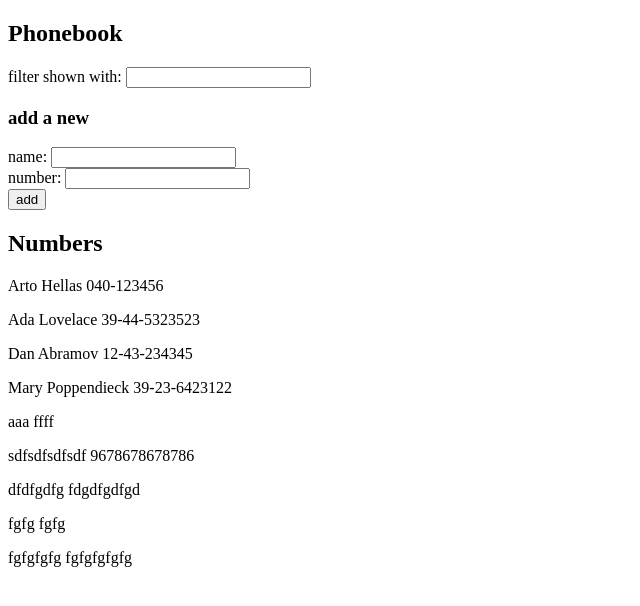
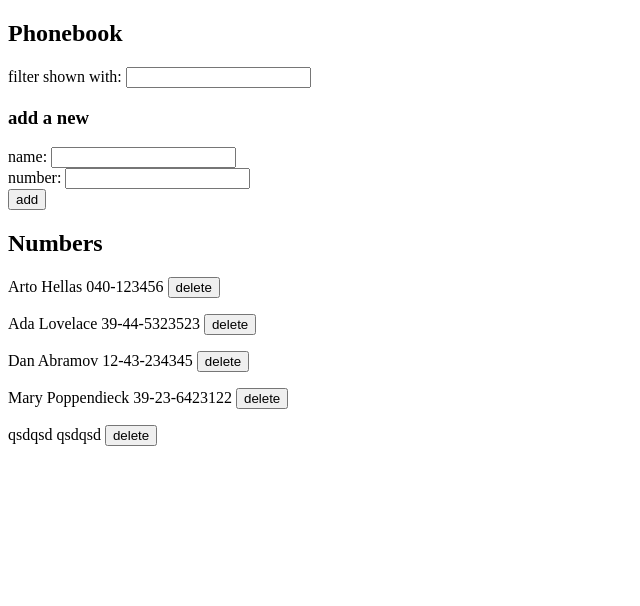
Before and after one commit to jarnould/FSO, a React (Vite) app in the folder part2/phonebook/: page / in a window 1280 px wide. Shown: the top 606 px of the page, without its empty margins (0-640 px from the left). Built offline with nearby package versions, Linux system fonts and the light colour scheme; data requests are answered from the project's data file.

Commit message:
Exercise 2.14

```diff
--- a/part2/phonebook/db.json
+++ b/part2/phonebook/db.json
@@ -21,29 +21,9 @@
       "id": 4
     },
     {
-      "name": "aaa",
-      "number": "ffff",
-      "id": 5
-    },
-    {
-      "name": "sdfsdfsdfsdf",
-      "number": "9678678678786",
-      "id": 6
-    },
-    {
-      "name": "dfdfgdfg",
-      "number": "fdgdfgdfgd",
-      "id": 7
-    },
-    {
-      "name": "fgfg",
-      "number": "fgfg",
+      "name": "qsdqsd",
+      "number": "qsdqsd",
       "id": 8
-    },
-    {
-      "name": "fgfgfgfg",
-      "number": "fgfgfgfgfg",
-      "id": 9
     }
   ]
 }
--- a/part2/phonebook/src/App.jsx
+++ b/part2/phonebook/src/App.jsx
@@ -1,6 +1,7 @@
 import { useState, useEffect } from 'react'
 import axios from 'axios'
 import personService from './services/persons'
+import persons from './services/persons'
 
 const Filter = ({onChange}) =>
   <div>
@@ -20,17 +21,23 @@ const PersonForm = ({onSubmit, onNameChange, onNumberChange}) =>
     </div>
   </form>
 
-const Persons = ({persons, filter}) => {
+const Persons = ({persons, filter, onClickDelete}) => {
   const personsFiltered = persons.filter(person => person.name.toLowerCase().indexOf(filter.toLowerCase())!==-1)
   return (
     personsFiltered.map(person =>
-      <Person key={person.name} name={person.name} number={person.number} />
+      <Person key={person.id} person={person} onClickDelete={onClickDelete}/>
     )
   )
 }
 
-const Person = ({name, number}) =>
-  <p>{name} {number}</p>
+const Person = ({person, onClickDelete }) => {
+  return (
+    <p>
+      {person.name} {person.number} {''}
+      <button  onClick={() => onClickDelete(person.id, person.name)}>delete</button>
+    </p>
+  )
+}
 
 const App = () => {
   const [persons, setPersons] = useState([])
@@ -47,6 +54,18 @@ const App = () => {
   const handleNameChange = (ev) => setNewName(ev.target.value)
   const handleNumberChange = (ev) => setNewNumber(ev.target.value)
   const handleFilterChange = (ev) => setFilter((ev.target.value))
+  const handleClickDelete = (id, name) => {
+    if (confirm(`Delete ${name} ?`))
+      personService
+        .deletePerson(id)
+        .then (
+          setPersons(
+            persons.filter((person)=> person.id !== id )
+          )
+        )
+  }
+
+
 
   const addPerson = (el) => {
     el.preventDefault()
@@ -69,7 +88,7 @@ const App = () => {
       <h3>add a new</h3>
       <PersonForm onSubmit={addPerson} onNameChange={handleNameChange} onNumberChange={handleNumberChange} />
       <h2>Numbers</h2>
-      <Persons persons={persons} filter={filter} />
+      <Persons persons={persons} filter={filter} onClickDelete={handleClickDelete} />
     </div>
   )
 }
--- a/part2/phonebook/src/services/persons.js
+++ b/part2/phonebook/src/services/persons.js
@@ -5,4 +5,6 @@ const getPersons = () => axios.get(baseUrl)
 
 const createPerson = (newPerson) => axios.post(baseUrl, newPerson)
 
-export default {getPersons, createPerson}
+const deletePerson = (id) => axios.delete(`${baseUrl}/${id}`)
+
+export default {getPersons, createPerson, deletePerson}
```
